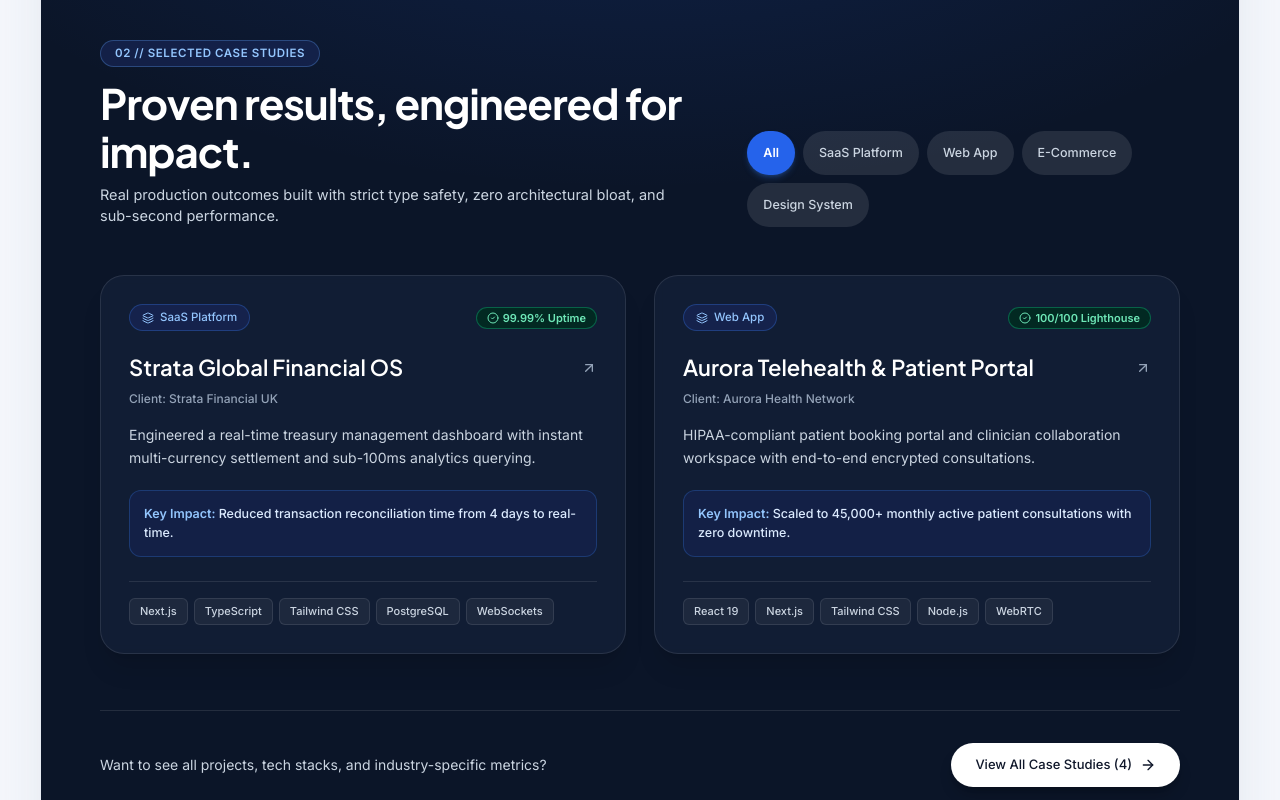
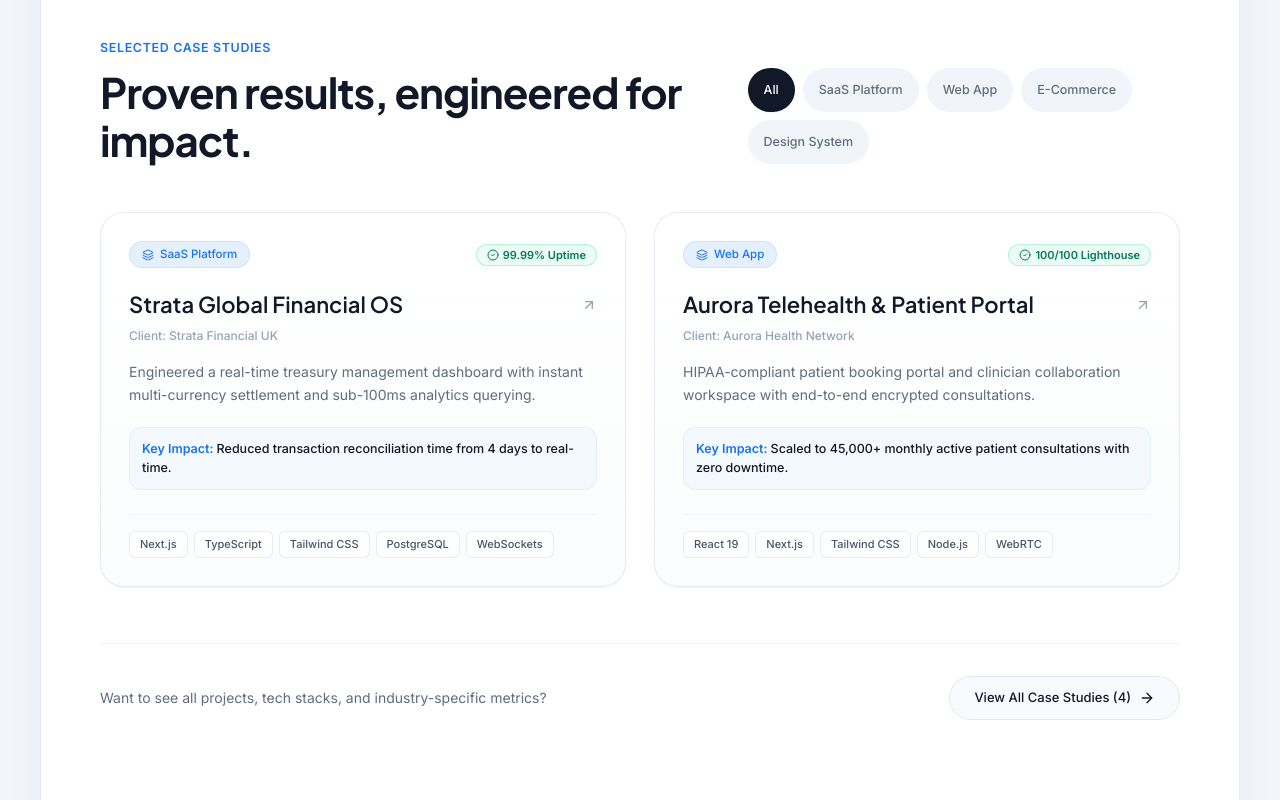
Before and after one commit to fahadrahman444/rate-global-website, a Next.js app: page / in a window 1280 px wide. Shown: the part 1640-2440 px from the top of the page. Built offline with nearby package versions, Linux system fonts and the light colour scheme.

Commit message:
Revert "style(homepage): add high-contrast dark architectural portfolio band and chapter badges"
This reverts commit 8acfa88c13157d77df3cf496da0969f2433b0b1e.

```diff
--- a/app/page.tsx
+++ b/app/page.tsx
@@ -31,8 +31,8 @@ export default function HomePage() {
         {/* Core Services Section */}
         <ServicesPreview />
 
-        {/* Selected Portfolio Case Studies (High-Contrast Dark Architectural Band) */}
-        <PortfolioSection maxItems={2} variant="dark" />
+        {/* Selected Portfolio Case Studies (Teaser with Pathway) */}
+        <PortfolioSection maxItems={2} />
 
         {/* 4-Step Engineering Delivery Process */}
         <ProcessSection />
--- a/components/sections/ContactSection.tsx
+++ b/components/sections/ContactSection.tsx
@@ -74,8 +74,8 @@ export function ContactSection() {
 
           {/* Left Column: Context & Trust Signals */}
           <div className="lg:col-span-5">
-            <div className="inline-flex items-center gap-2 rounded-full border border-blue-200/80 bg-blue-50/80 px-3.5 py-1 text-[11.5px] font-semibold uppercase tracking-wider text-brand-blue mb-3">
-              <span>04 // Direct Inquiry &amp; Scoping</span>
+            <div className="text-[12.5px] font-semibold uppercase tracking-wider text-brand-blue mb-2.5">
+              Let&apos;s Build Together
             </div>
             <h2 className="font-display text-[36px] sm:text-[44px] font-bold text-brand-charcoal tracking-tight leading-[1.15] mb-5">
               Start your project with a senior technical team.
--- a/components/sections/PortfolioSection.tsx
+++ b/components/sections/PortfolioSection.tsx
@@ -18,16 +18,10 @@ const categories: CategoryFilter[] = [
 interface PortfolioSectionProps {
   isPage?: boolean;
   maxItems?: number;
-  variant?: "dark" | "light";
 }
 
-export function PortfolioSection({
-  isPage = false,
-  maxItems,
-  variant = "light",
-}: PortfolioSectionProps) {
+export function PortfolioSection({ isPage = false, maxItems }: PortfolioSectionProps) {
   const [activeCategory, setActiveCategory] = useState<CategoryFilter>("All");
-  const isDark = variant === "dark";
 
   const matchingProjects =
     activeCategory === "All"
@@ -37,49 +31,18 @@ export function PortfolioSection({
   const displayedProjects = maxItems ? matchingProjects.slice(0, maxItems) : matchingProjects;
 
   return (
-    <section
-      id="work"
-      className={`relative px-6 lg:px-12 transition-colors duration-300 ${
-        isDark
-          ? "bg-[#0B1528] text-white py-24 border-t border-slate-800"
-          : isPage
-          ? "bg-white py-16"
-          : "bg-white py-24 border-t border-slate-100"
-      }`}
-    >
-      {/* Dark mode atmospheric glow */}
-      {isDark && (
-        <div
-          className="pointer-events-none absolute inset-0 bg-[radial-gradient(ellipse_85%_55%_at_50%_-15%,rgba(37,99,235,0.18),transparent_75%)]"
-          aria-hidden="true"
-        />
-      )}
+    <section id="work" className={`bg-white px-6 lg:px-12 ${isPage ? "py-16" : "py-24 border-t border-slate-100"}`}>
+      <div className="mx-auto max-w-[1080px]">
 
-      <div className="relative z-10 mx-auto max-w-[1080px]">
         {/* Section Header */}
         <div className="flex flex-col md:flex-row md:items-end justify-between gap-6 mb-12">
           <div>
-            <div
-              className={`inline-flex items-center gap-2 rounded-full px-3.5 py-1 text-[11.5px] font-semibold uppercase tracking-wider mb-3 ${
-                isDark
-                  ? "border border-blue-400/30 bg-blue-950/70 text-blue-300"
-                  : "border border-blue-200/80 bg-blue-50/80 text-brand-blue"
-              }`}
-            >
-              <span>{isPage ? "Case Study Archive" : "02 // Selected Case Studies"}</span>
+            <div className="text-[12.5px] font-semibold uppercase tracking-wider text-brand-blue mb-2.5">
+              {isPage ? "Case Study Archive" : "Selected Case Studies"}
             </div>
-            <h2
-              className={`font-display text-[32px] sm:text-[42px] font-bold tracking-tight leading-[1.15] ${
-                isDark ? "text-white" : "text-brand-charcoal"
-              }`}
-            >
-              {isPage
-                ? "Engineered solutions delivering verified business impact."
-                : "Proven results, engineered for impact."}
+            <h2 className="font-display text-[32px] sm:text-[42px] font-bold text-brand-charcoal tracking-tight leading-[1.15]">
+              {isPage ? "Engineered solutions delivering verified business impact." : "Proven results, engineered for impact."}
             </h2>
-            <p className={`mt-2 text-[14.5px] max-w-xl ${isDark ? "text-slate-300" : "text-brand-slate"}`}>
-              Real production outcomes built with strict type safety, zero architectural bloat, and sub-second performance.
-            </p>
           </div>
 
           {/* Filter Pills */}
@@ -93,11 +56,7 @@ export function PortfolioSection({
                   onClick={() => setActiveCategory(cat)}
                   className={`rounded-full px-4 py-2 text-[12.5px] font-medium transition-all min-h-[44px] inline-flex items-center ${
                     isActive
-                      ? isDark
-                        ? "bg-blue-600 text-white shadow-md shadow-blue-500/25 font-semibold"
-                        : "bg-brand-charcoal text-white shadow-sm"
-                      : isDark
-                      ? "bg-white/10 text-slate-300 hover:bg-white/20 hover:text-white"
+                      ? "bg-brand-charcoal text-white shadow-sm"
                       : "bg-slate-100 text-brand-slate hover:bg-slate-200 hover:text-brand-charcoal"
                   }`}
                 >
@@ -113,89 +72,51 @@ export function PortfolioSection({
           {displayedProjects.map((project) => (
             <article
               key={project.id}
-              className={`group relative rounded-[24px] p-7 transition-all duration-300 flex flex-col justify-between ${
-                isDark
-                  ? "border border-white/10 bg-[#121E36]/90 backdrop-blur-sm shadow-xl hover:border-blue-400/50 hover:shadow-2xl hover:shadow-blue-500/10"
-                  : "border border-slate-200/80 bg-gradient-to-b from-white to-slate-50/50 shadow-sm hover:border-blue-200 hover:shadow-lg hover:shadow-blue-500/5"
-              }`}
+              className="group relative rounded-[24px] border border-slate-200/80 bg-gradient-to-b from-white to-slate-50/50 p-7 shadow-sm transition-all duration-300 hover:border-blue-200 hover:shadow-lg hover:shadow-blue-500/5 flex flex-col justify-between"
             >
               <div>
                 {/* Top Row: Category Pill & Metric Badge */}
                 <div className="flex items-center justify-between gap-3 mb-5">
-                  <span
-                    className={`inline-flex items-center gap-1.5 rounded-full px-3 py-1 text-[11.5px] font-medium ${
-                      isDark
-                        ? "bg-blue-950/80 border border-blue-500/30 text-blue-300"
-                        : "bg-[#E5F0FF] border border-[#BFDBFE]/60 text-brand-blue"
-                    }`}
-                  >
+                  <span className="inline-flex items-center gap-1.5 rounded-full bg-[#E5F0FF] border border-[#BFDBFE]/60 px-3 py-1 text-[11.5px] font-medium text-brand-blue">
                     <Layers className="h-3 w-3" />
                     {project.category}
                   </span>
 
-                  <span
-                    className={`inline-flex items-center gap-1 rounded-full px-2.5 py-0.5 text-[11px] font-semibold ${
-                      isDark
-                        ? "bg-emerald-950/90 border border-emerald-500/40 text-emerald-300"
-                        : "bg-emerald-50 border border-emerald-200/80 text-emerald-700"
-                    }`}
-                  >
+                  <span className="inline-flex items-center gap-1 rounded-full bg-emerald-50 border border-emerald-200/80 px-2.5 py-0.5 text-[11px] font-semibold text-emerald-700">
                     <CheckCircle2 className="h-3 w-3" />
                     {project.metric}
                   </span>
                 </div>
 
                 {/* Title & Client */}
-                <h3
-                  className={`font-display text-[22px] font-semibold mb-1.5 flex items-center justify-between transition-colors ${
-                    isDark
-                      ? "text-white group-hover:text-blue-300"
-                      : "text-brand-charcoal group-hover:text-brand-blue"
-                  }`}
-                >
+                <h3 className="font-display text-[22px] font-semibold text-brand-charcoal group-hover:text-brand-blue transition-colors mb-1.5 flex items-center justify-between">
                   <span>{project.title}</span>
-                  <ArrowUpRight
-                    className={`h-4 w-4 transition-all group-hover:translate-x-0.5 group-hover:-translate-y-0.5 ${
-                      isDark ? "text-slate-400 group-hover:text-blue-300" : "text-slate-400 group-hover:text-brand-blue"
-                    }`}
-                  />
+                  <ArrowUpRight className="h-4 w-4 text-slate-400 group-hover:text-brand-blue transition-all group-hover:translate-x-0.5 group-hover:-translate-y-0.5" />
                 </h3>
-                <p className={`text-[12px] font-medium mb-4 ${isDark ? "text-slate-400" : "text-slate-400"}`}>
+                <p className="text-[12px] font-medium text-slate-400 mb-4">
                   Client: {project.client}
                 </p>
 
                 {/* Description */}
-                <p className={`text-[14px] leading-relaxed mb-5 ${isDark ? "text-slate-300" : "text-brand-slate"}`}>
+                <p className="text-[14px] leading-relaxed text-brand-slate mb-5">
                   {project.description}
                 </p>
 
                 {/* Outcome Statement */}
-                <div
-                  className={`rounded-xl p-3.5 mb-6 ${
-                    isDark
-                      ? "bg-blue-950/60 border border-blue-500/25 text-blue-100"
-                      : "bg-blue-50/60 border border-blue-100/70 text-brand-charcoal"
-                  }`}
-                >
-                  <p className="text-[12.5px] font-medium">
-                    <span className={isDark ? "text-blue-300 font-semibold" : "text-brand-blue font-semibold"}>
-                      Key Impact:{" "}
-                    </span>
+                <div className="rounded-xl bg-blue-50/60 border border-blue-100/70 p-3 mb-6">
+                  <p className="text-[12.5px] font-medium text-brand-charcoal">
+                    <span className="text-brand-blue font-semibold">Key Impact: </span>
                     {project.outcome}
                   </p>
                 </div>
               </div>
 
               {/* Bottom: Tech Stack Tags */}
-              <div className={`flex flex-wrap gap-1.5 pt-4 border-t ${isDark ? "border-white/10" : "border-slate-100"}`}>
+              <div className="flex flex-wrap gap-1.5 pt-4 border-t border-slate-100">
                 {project.techStack.map((tech) => (
                   <span
                     key={tech}
-                    className={`rounded-md px-2.5 py-1 text-[11px] font-medium ${
-                      isDark
-                        ? "bg-white/5 border border-white/10 text-slate-300"
-                        : "bg-white border border-slate-200/80 text-slate-600 shadow-2xs"
-                    }`}
+                    className="rounded-md bg-white border border-slate-200/80 px-2.5 py-1 text-[11px] font-medium text-slate-600 shadow-2xs"
                   >
                     {tech}
                   </span>
@@ -207,22 +128,14 @@ export function PortfolioSection({
 
         {/* Multi-Page Pathway on Homepage OR Contact CTA on Dedicated Work Page */}
         {!isPage ? (
-          <div
-            className={`mt-14 pt-8 border-t flex flex-col sm:flex-row items-center justify-between gap-4 ${
-              isDark ? "border-white/10" : "border-slate-100"
-            }`}
-          >
-            <p className={`text-[14px] text-center sm:text-left ${isDark ? "text-slate-300" : "text-brand-slate"}`}>
+          <div className="mt-14 pt-8 border-t border-slate-100 flex flex-col sm:flex-row items-center justify-between gap-4">
+            <p className="text-[14px] text-brand-slate text-center sm:text-left">
               Want to see all projects, tech stacks, and industry-specific metrics?
             </p>
             <div className="flex items-center gap-3">
               <Link
                 href="/work"
-                className={`inline-flex items-center gap-2 rounded-full px-6 py-2.5 text-[13px] font-medium transition min-h-[44px] ${
-                  isDark
-                    ? "bg-white text-slate-900 hover:bg-blue-50 hover:text-brand-blue shadow-lg shadow-black/20"
-                    : "border border-slate-200 bg-[#F8FAFD] hover:bg-white hover:border-blue-300 hover:text-brand-blue text-brand-charcoal shadow-2xs"
-                }`}
+                className="inline-flex items-center gap-2 rounded-full border border-slate-200 bg-[#F8FAFD] hover:bg-white hover:border-blue-300 hover:text-brand-blue px-6 py-2.5 text-[13px] font-medium text-brand-charcoal shadow-2xs transition min-h-[44px]"
               >
                 <span>View All Case Studies ({portfolioProjects.length})</span>
                 <ArrowRight className="h-4 w-4" />
@@ -253,6 +166,7 @@ export function PortfolioSection({
             </Link>
           </div>
         )}
+
       </div>
     </section>
   );
--- a/components/sections/ProcessSection.tsx
+++ b/components/sections/ProcessSection.tsx
@@ -51,13 +51,13 @@ const steps: ProcessStep[] = [
 
 export function ProcessSection() {
   return (
-    <section id="process" className="bg-[#F3F6FB] py-24 px-6 lg:px-12 border-t border-slate-200/80">
+    <section id="process" className="bg-[#F8FAFD] py-24 px-6 lg:px-12 border-t border-slate-100">
       <div className="mx-auto max-w-[1080px]">
 
         {/* Section Header */}
         <div className="text-center max-w-2xl mx-auto mb-16">
-          <div className="inline-flex items-center gap-2 rounded-full border border-blue-200/80 bg-white px-3.5 py-1 text-[11.5px] font-semibold uppercase tracking-wider text-brand-blue mb-3 shadow-2xs">
-            <span>03 // 4-Step Sprint Roadmap</span>
+          <div className="text-[12.5px] font-semibold uppercase tracking-wider text-brand-blue mb-2.5">
+            How We Deliver
           </div>
           <h2 className="font-display text-[36px] sm:text-[44px] font-bold text-brand-charcoal tracking-tight leading-[1.15]">
             4-step sprint-driven engineering process.
--- a/components/sections/ServicesPreview.tsx
+++ b/components/sections/ServicesPreview.tsx
@@ -54,9 +54,6 @@ export function ServicesPreview() {
         <div className="grid grid-cols-1 lg:grid-cols-12 gap-10 items-start">
           {/* Left Column: Heading + Selector Pills */}
           <div className="lg:col-span-5 pt-4">
-            <div className="inline-flex items-center gap-2 rounded-full border border-blue-200/80 bg-blue-50/80 px-3.5 py-1 text-[11.5px] font-semibold text-brand-blue uppercase tracking-wider mb-3">
-              <span>01 // Core Disciplines &amp; Services</span>
-            </div>
             <h2 className="font-display text-[40px] sm:text-[46px] font-bold text-brand-charcoal tracking-tight mb-4">
               Services for
             </h2>
```
